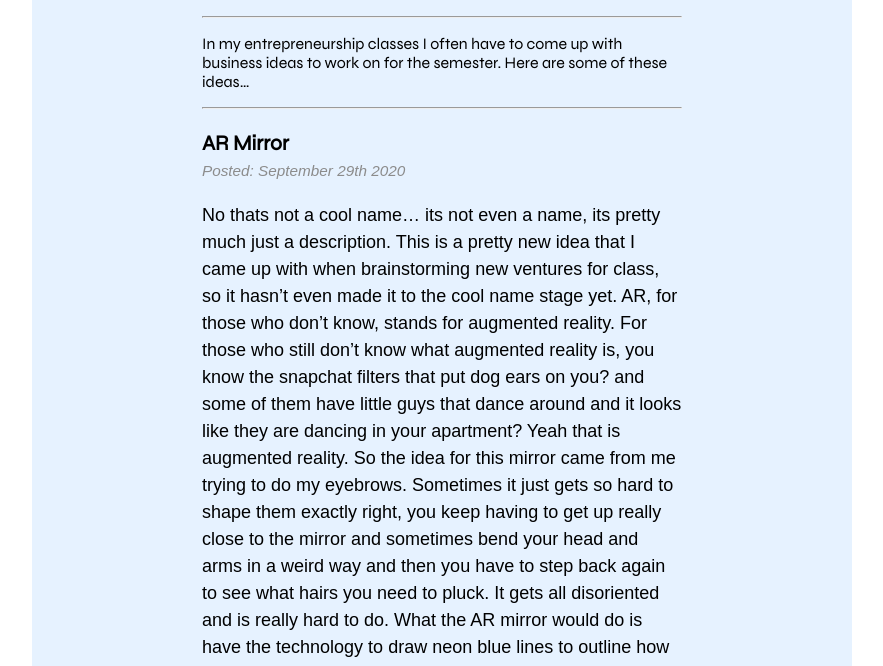
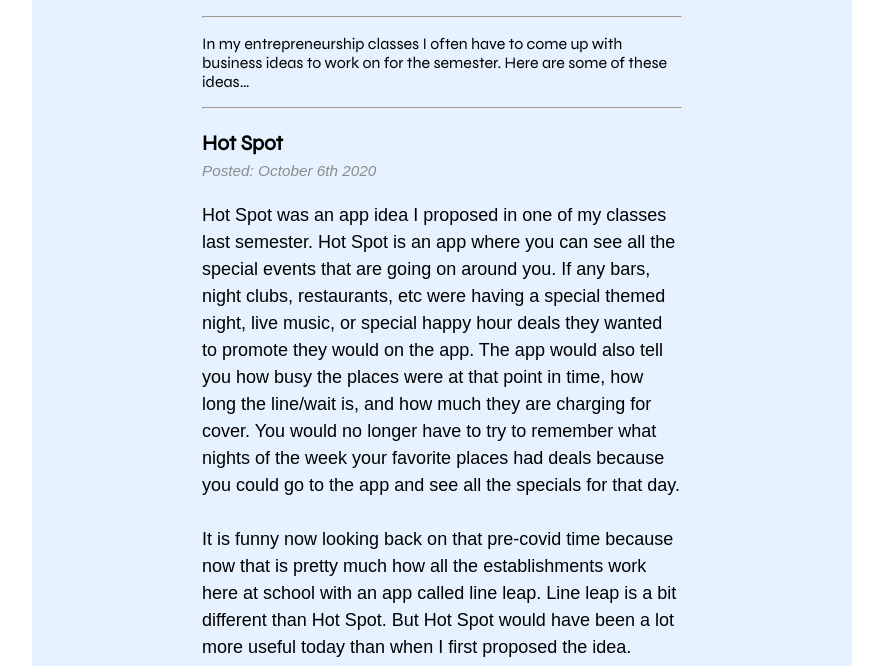
Before and after one commit to ashley-g/art101, a plain HTML site: page blog.html in a window 1280 px wide. Shown: the part 95-761 px from the top of the page, without its empty margins (198-1081 px from the left). Drawn offline with Linux system fonts and the light colour scheme.

Commit message:
added blog for oct 7

```diff
--- a/blog.html
+++ b/blog.html
@@ -16,6 +16,16 @@
             <hr>
             <p>In my entrepreneurship classes I often have to come up with business ideas to work on for the semester. Here are some of these ideas…</p>
             <hr>
+
+            <div class="blog_entry">
+                <h3>Hot Spot</h3>
+                <p class="date"> Posted: October 6th 2020</p>
+                <p>
+                    Hot Spot was an app idea I proposed in one of my classes last semester. Hot Spot is an app where you can see all the special events that are going on around you. If any bars, night clubs, restaurants, etc were having a special themed night, live music, or special happy hour deals they wanted to promote they would on the app. The app would also tell you how busy the places were at that point in time, how long the line/wait is, and how much they are charging for cover. You would no longer have to try to remember what nights of the week your favorite places had deals because you could go to the app and see all the specials for that day.
+                    <br /><br />
+                    It is funny now looking back on that pre-covid time because now that is pretty much how all the establishments work here at school with an app called line leap. Line leap is a bit different than Hot Spot. But Hot Spot would have been a lot more useful today than when I first proposed the idea.
+                </p>
+            </div>
 
             <div class="blog_entry">
                 <h3>AR Mirror</h3>
```
